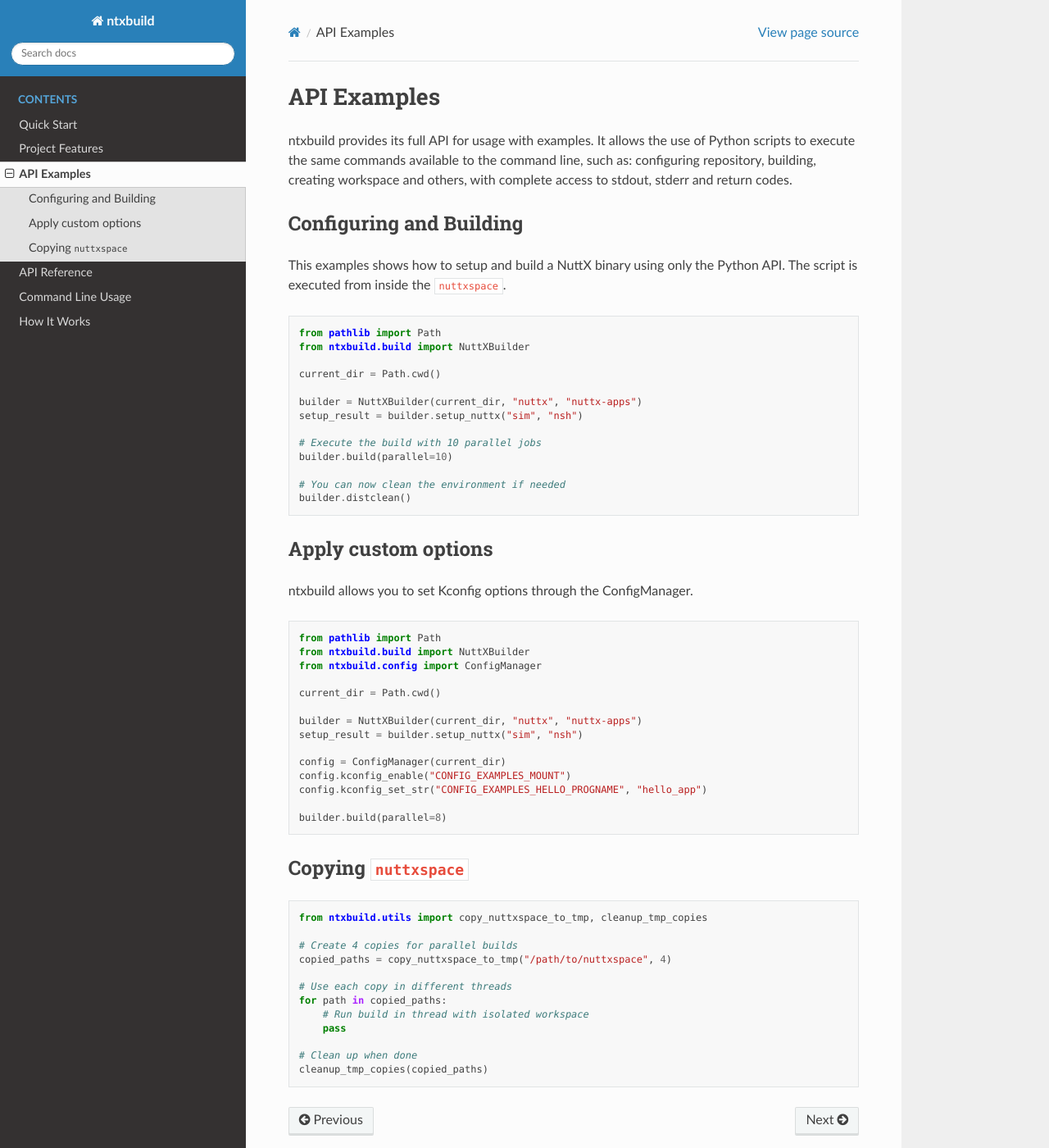
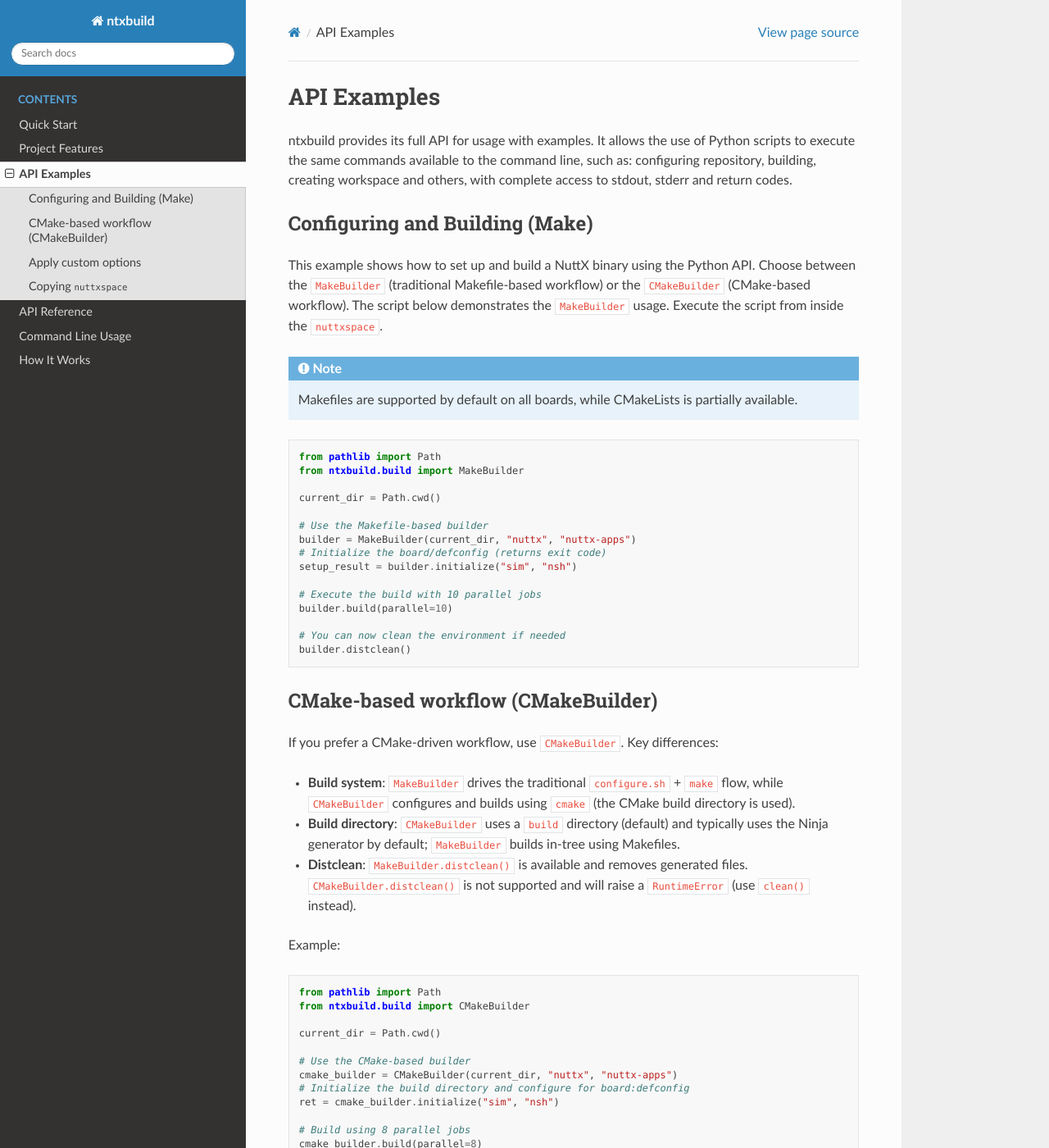
Before and after one commit to fdcavalcanti/ntxbuild, a Sphinx documentation site: the page built from docs/source/api_examples.md, in a window 1280 px wide and 1400 px high. Shown: the whole window at 82% size. Built offline with Sphinx 7.4.7 and the Read the Docs theme 3.1.0, drawn with Linux system fonts in a browser that asks for light colours; some of the changed text lies outside the part shown.

Commit message:
documentation: update to new API and update Python version
Signed-off-by: Filipe Cavalcanti <filipedoocv@gmail.com>

````diff
--- a/docs/source/api_examples.md
+++ b/docs/source/api_examples.md
@@ -6,18 +6,27 @@ It allows the use of Python scripts to execute the same commands available
 to the command line, such as: configuring repository, building, creating
 workspace and others, with complete access to stdout, stderr and return codes.
 
-## Configuring and Building
-This examples shows how to setup and build a NuttX binary using only the Python API.
-The script is executed from inside the `nuttxspace`.
+## Configuring and Building (Make)
+This example shows how to set up and build a NuttX binary using the Python API.
+Choose between the `MakeBuilder` (traditional Makefile-based workflow) or
+the `CMakeBuilder` (CMake-based workflow). The script below demonstrates the
+`MakeBuilder` usage. Execute the script from inside the `nuttxspace`.
+
+```{note}
+Makefiles are supported by default on all boards, while CMakeLists is partially
+available.
+```
 
 ```python
 from pathlib import Path
-from ntxbuild.build import NuttXBuilder
+from ntxbuild.build import MakeBuilder
 
 current_dir = Path.cwd()
 
-builder = NuttXBuilder(current_dir, "nuttx", "nuttx-apps")
-setup_result = builder.setup_nuttx("sim", "nsh")
+# Use the Makefile-based builder
+builder = MakeBuilder(current_dir, "nuttx", "nuttx-apps")
+# Initialize the board/defconfig (returns exit code)
+setup_result = builder.initialize("sim", "nsh")
 
 # Execute the build with 10 parallel jobs
 builder.build(parallel=10)
@@ -26,18 +35,48 @@ builder.build(parallel=10)
 builder.distclean()
 ```
 
-## Apply custom options
-ntxbuild allows you to set Kconfig options through the ConfigManager.
+## CMake-based workflow (CMakeBuilder)
+If you prefer a CMake-driven workflow, use `CMakeBuilder`. Key differences:
+
+- **Build system**: `MakeBuilder` drives the traditional `configure.sh` + `make` flow, while
+    `CMakeBuilder` configures and builds using `cmake` (the CMake build directory is used).
+- **Build directory**: `CMakeBuilder` uses a `build` directory (default) and typically
+    uses the Ninja generator by default; `MakeBuilder` builds in-tree using Makefiles.
+- **Distclean**: `MakeBuilder.distclean()` is available and removes generated files. `CMakeBuilder.distclean()`
+    is not supported and will raise a `RuntimeError` (use `clean()` instead).
+
+Example:
 
 ```python
 from pathlib import Path
-from ntxbuild.build import NuttXBuilder
+from ntxbuild.build import CMakeBuilder
+
+current_dir = Path.cwd()
+
+# Use the CMake-based builder
+cmake_builder = CMakeBuilder(current_dir, "nuttx", "nuttx-apps")
+# Initialize the build directory and configure for board:defconfig
+ret = cmake_builder.initialize("sim", "nsh")
+
+# Build using 8 parallel jobs
+cmake_builder.build(parallel=8)
+
+# Clean build artifacts (note: no distclean on CMakeBuilder)
+cmake_builder.clean()
+```
+
+## Apply custom options
+ntxbuild allows you to set Kconfig options through the `ConfigManager`.
+
+```python
+from pathlib import Path
+from ntxbuild.build import MakeBuilder
 from ntxbuild.config import ConfigManager
 
 current_dir = Path.cwd()
 
-builder = NuttXBuilder(current_dir, "nuttx", "nuttx-apps")
-setup_result = builder.setup_nuttx("sim", "nsh")
+builder = MakeBuilder(current_dir, "nuttx", "nuttx-apps")
+builder.initialize("sim", "nsh")
 
 config = ConfigManager(current_dir)
 config.kconfig_enable("CONFIG_EXAMPLES_MOUNT")
@@ -45,7 +84,6 @@ config.kconfig_set_str("CONFIG_EXAMPLES_HELLO_PROGNAME", "hello_app")
 
 builder.build(parallel=8)
 ```
-
 
 ## Copying `nuttxspace`
 ```python
--- a/pyproject.toml
+++ b/pyproject.toml
@@ -16,7 +16,6 @@ classifiers = [
     "Intended Audience :: Developers",
     "Operating System :: POSIX :: Linux",
     "Programming Language :: Python :: 3",
-    "Programming Language :: Python :: 3.9",
     "Programming Language :: Python :: 3.10",
     "Programming Language :: Python :: 3.11",
     "Programming Language :: Python :: 3.12",
````
Also changed, not shown: README.md (+4 -2 lines), docs/source/how_it_works.md (+17 -1 lines).
